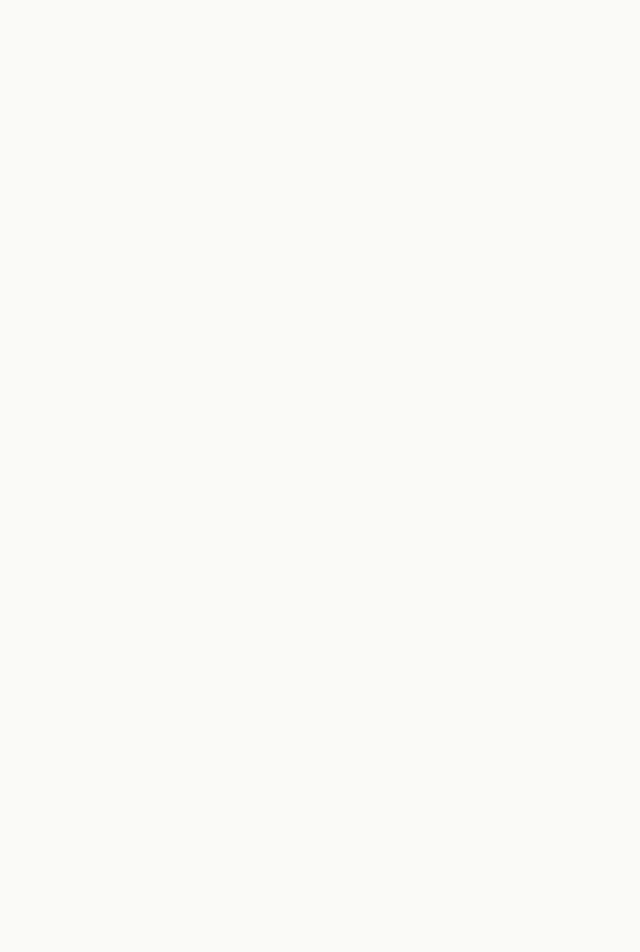
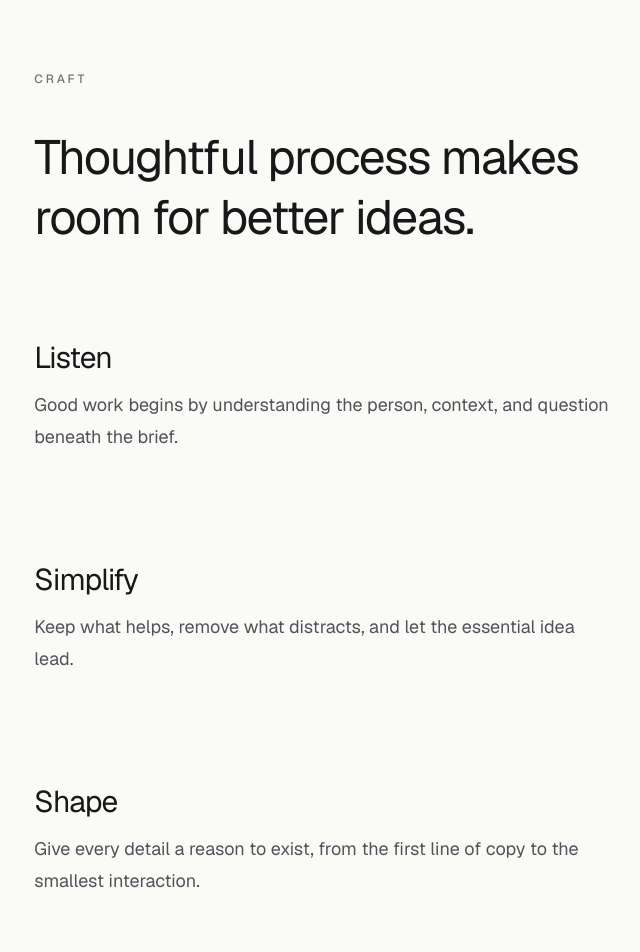
Before and after one commit to ishivanithakkar1/shivani-portfolio, a Next.js app: page / in a window 1280 px wide. Shown: the part 1620-2572 px from the top of the page, without its empty margins (403-1043 px from the left). Before the commit the page ends 1691 px from the top, so only its background shows below. Built offline with nearby package versions, Linux system fonts and the light colour scheme.

Commit message:
feat: establish identity and craft storytelling

```diff
--- a/app/page.tsx
+++ b/app/page.tsx
@@ -1,5 +1,6 @@
 import { Arrival } from "@/components/home/Arrival";
 import { Belief } from "@/components/home/Belief";
+import { Craft } from "@/components/home/Craft";
 import { Identity } from "@/components/home/Identity";
 
 export default function Home() {
@@ -8,6 +9,7 @@ export default function Home() {
       <Arrival />
       <Belief />
       <Identity />
+      <Craft />
     </main>
   );
 }
--- /dev/null
+++ b/components/home/Craft.tsx
@@ -0,0 +1,44 @@
+import { Container } from "@/components/ui/Container";
+import { FadeIn } from "@/components/ui/FadeIn";
+import { CraftPrinciple } from "@/components/home/CraftPrinciple";
+import { Section } from "@/components/ui/Section";
+import { homeContent } from "@/content/home";
+
+export function Craft() {
+  return (
+    <Section id="craft" className="!py-0">
+      <Container>
+        <div className="max-w-2xl pb-24 md:ml-[33.333%] md:pb-32">
+          <FadeIn>
+            <p className="text-xs font-medium uppercase tracking-[0.24em] text-text-muted">
+              {homeContent.craft.eyebrow}
+            </p>
+          </FadeIn>
+
+          <FadeIn delay={0.1}>
+            <h2 className="mt-10 text-balance text-3xl font-normal leading-tight tracking-[-0.03em] text-text-primary md:text-5xl">
+              {homeContent.craft.headline}
+            </h2>
+          </FadeIn>
+
+          <div className="mt-20 space-y-20 md:mt-24 md:space-y-28">
+            {homeContent.craft.principles.map((principle, index) => (
+              <CraftPrinciple
+                key={principle.heading}
+                heading={principle.heading}
+                description={principle.description}
+                delay={index * 0.06}
+              />
+            ))}
+          </div>
+
+          <FadeIn delay={0.1}>
+            <p className="mt-24 max-w-lg text-balance text-2xl font-normal leading-snug tracking-[-0.03em] text-text-primary md:mt-32 md:text-3xl">
+              {homeContent.craft.closing}
+            </p>
+          </FadeIn>
+        </div>
+      </Container>
+    </Section>
+  );
+}
--- /dev/null
+++ b/components/home/CraftPrinciple.tsx
@@ -0,0 +1,37 @@
+"use client";
+
+import { motion, useReducedMotion } from "motion/react";
+
+type CraftPrincipleProps = {
+  heading: string;
+  description: string;
+  delay: number;
+};
+
+export function CraftPrinciple({
+  heading,
+  description,
+  delay,
+}: CraftPrincipleProps) {
+  const shouldReduceMotion = useReducedMotion();
+
+  return (
+    <motion.article
+      initial={shouldReduceMotion ? false : { opacity: 0.82, y: 12 }}
+      whileInView={{ opacity: 1, y: 0 }}
+      viewport={{ amount: 0.6 }}
+      transition={{
+        duration: shouldReduceMotion ? 0 : 0.7,
+        delay: shouldReduceMotion ? 0 : delay,
+        ease: [0.22, 1, 0.36, 1],
+      }}
+    >
+      <h3 className="text-2xl font-normal leading-none tracking-[-0.03em] text-text-primary md:text-3xl">
+        {heading}
+      </h3>
+      <p className="mt-4 max-w-xl text-lg leading-8 text-text-secondary">
+        {description}
+      </p>
+    </motion.article>
+  );
+}
--- a/content/home.ts
+++ b/content/home.ts
@@ -29,4 +29,33 @@ export const homeContent = {
         perspective:
             "That mix shapes the way I work: with curiosity, care, and attention to how every detail makes someone feel.",
     },
+
+    craft: {
+        eyebrow: "Craft",
+        headline: "Thoughtful process makes room for better ideas.",
+        principles: [
+            {
+                heading: "Listen",
+                description:
+                    "Good work begins by understanding the person, context, and question beneath the brief.",
+            },
+            {
+                heading: "Simplify",
+                description:
+                    "Keep what helps, remove what distracts, and let the essential idea lead.",
+            },
+            {
+                heading: "Shape",
+                description:
+                    "Give every detail a reason to exist, from the first line of copy to the smallest interaction.",
+            },
+            {
+                heading: "Refine",
+                description:
+                    "Take time to notice what can feel clearer, calmer, and more considered.",
+            },
+        ],
+        closing:
+            "Care is rarely loud. It is felt in the ease of what remains.",
+    },
 };
```
Also changed, not shown: 1 other file (tests, documents, lock files or other folders).
